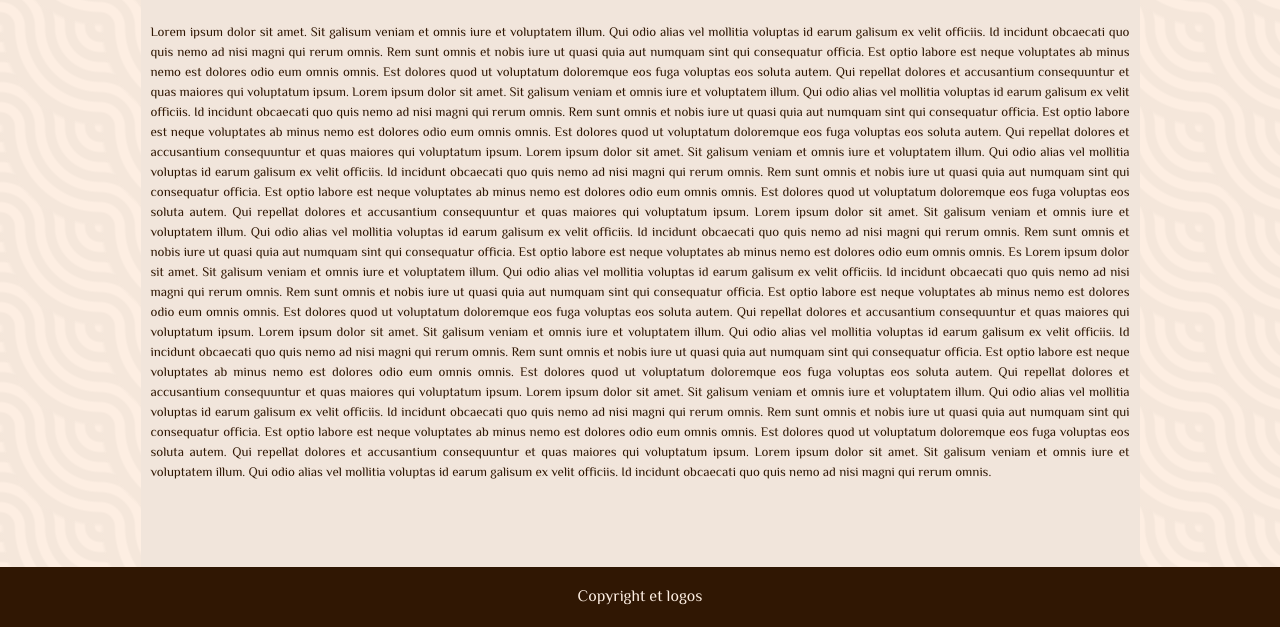
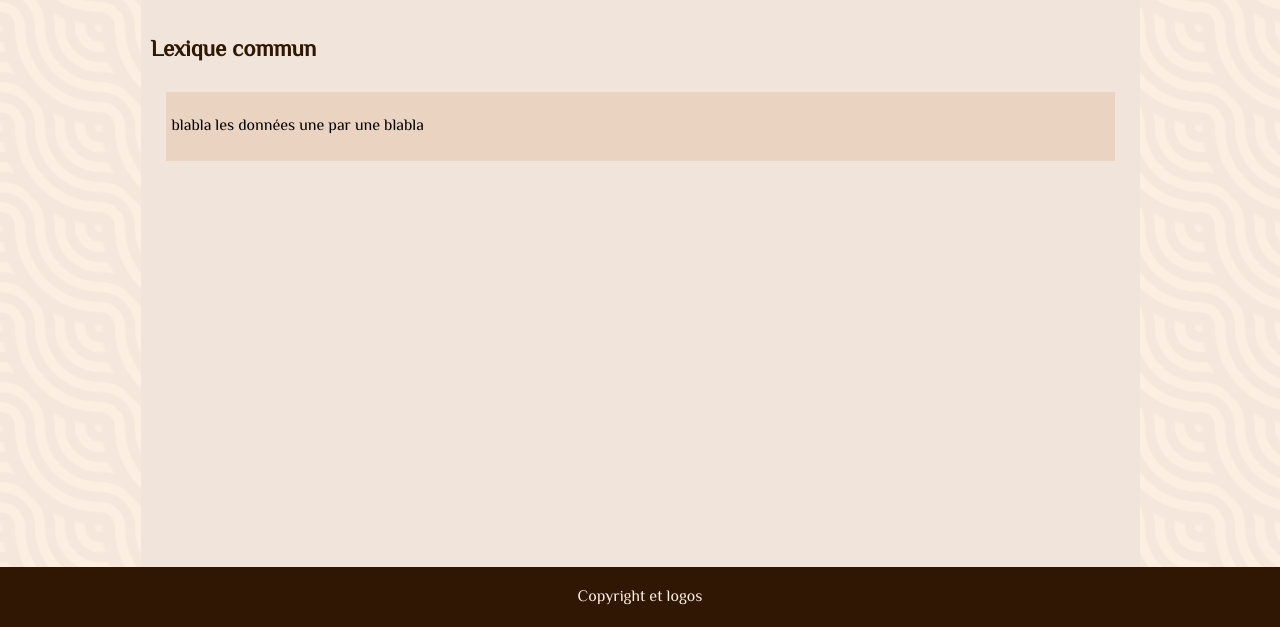
Before and after one commit to Jerem-dY/Makki, a PHP site: page /Saft/html/themtq1.html in a window 1280 px wide. Shown: the part 173-800 px from the top of the page. Run offline with PHP 8.4, Linux system fonts and the light colour scheme.

Commit message:
changement bloc thematique + pages

```diff
--- a/html/accueil.html
+++ b/html/accueil.html
@@ -59,7 +59,7 @@
 
         <div class="content">
 
-            <p class="textetitre">Titre de partie</p>
+            <p class="textetitre">Présentation du projet</p>
             <p class="texte">Lorem ipsum dolor sit amet. Sit galisum veniam et omnis iure et voluptatem illum. Qui odio alias vel mollitia voluptas id earum galisum ex velit officiis. Id incidunt obcaecati quo quis nemo ad nisi magni qui rerum omnis.
 
                 Rem sunt omnis et nobis iure ut quasi quia aut numquam sint qui consequatur officia. Est optio labore est neque voluptates ab minus nemo est dolores odio eum omnis omnis.
@@ -83,7 +83,7 @@
 
                 Rem sunt omnis et nobis iure ut quasi quia aut numquam sint qui consequatur officia. Est optio labore est neque voluptates ab minus nemo est dolores odio eum omnis omnis.
             </p>
-            <p class="textetitre">Titre de partie</p>
+            <p class="textetitre">Remerciements contribution</p>
             <p class="texte">Est dolores quod ut voluptatum doloremque eos fuga voluptas eos soluta autem. Qui repellat dolores et accusantium consequuntur et quas maiores qui voluptatum ipsum.
                 Lorem ipsum dolor sit amet. Sit galisum veniam et omnis iure et voluptatem illum. Qui odio alias vel mollitia voluptas id earum galisum ex velit officiis. Id incidunt obcaecati quo quis nemo ad nisi magni qui rerum omnis.
 
--- a/html/style.css
+++ b/html/style.css
@@ -51,16 +51,16 @@ html, body {
     vertical-align:middle;
     color: #301703;
     text-align: justify;
-    font-size:13px;
+    font-size:15px;
 
 }
 
 .textetitre {
 
     vertical-align:middle;
-    color: #191970;
+    color: #301703;
     text-align: justify;
-    font-size:20px;
+    font-size:23px;
     font-weight: bold;
 
 }
@@ -76,6 +76,8 @@ html, body {
 
 .logo {
 
+  display: flex;
+	justify-content: center;
 	width: 110px;
 	height: 110px;
   margin-left: 20px;
@@ -252,7 +254,8 @@ footer {
     padding: 6px;
     border-width: 1px;
     border-style:solid;
-    border-color: #301703;
+    border-color: #7d3c08;
+
 
 }
 
@@ -383,3 +386,11 @@ input:placeholder-shown {
   @include animation(slide 1s);
   display: block;
 }
+
+.thematiqueseule {
+
+  margin: 15px;
+  padding: 6px;
+  background-color: #ead4c1;
+
+}
--- a/html/themtq1.html
+++ b/html/themtq1.html
@@ -62,42 +62,11 @@
 
         <div class="content">
 
-            <p class="texte">Lorem ipsum dolor sit amet. Sit galisum veniam et omnis iure et voluptatem illum. Qui odio alias vel mollitia voluptas id earum galisum ex velit officiis. Id incidunt obcaecati quo quis nemo ad nisi magni qui rerum omnis.
+            <p class="textetitre">Lexique commun</p>
 
-                Rem sunt omnis et nobis iure ut quasi quia aut numquam sint qui consequatur officia. Est optio labore est neque voluptates ab minus nemo est dolores odio eum omnis omnis.
-
-                Est dolores quod ut voluptatum doloremque eos fuga voluptas eos soluta autem. Qui repellat dolores et accusantium consequuntur et quas maiores qui voluptatum ipsum.
-                Lorem ipsum dolor sit amet. Sit galisum veniam et omnis iure et voluptatem illum. Qui odio alias vel mollitia voluptas id earum galisum ex velit officiis. Id incidunt obcaecati quo quis nemo ad nisi magni qui rerum omnis.
-
-                Rem sunt omnis et nobis iure ut quasi quia aut numquam sint qui consequatur officia. Est optio labore est neque voluptates ab minus nemo est dolores odio eum omnis omnis.
-
-                Est dolores quod ut voluptatum doloremque eos fuga voluptas eos soluta autem. Qui repellat dolores et accusantium consequuntur et quas maiores qui voluptatum ipsum.
-                Lorem ipsum dolor sit amet. Sit galisum veniam et omnis iure et voluptatem illum. Qui odio alias vel mollitia voluptas id earum galisum ex velit officiis. Id incidunt obcaecati quo quis nemo ad nisi magni qui rerum omnis.
-
-                Rem sunt omnis et nobis iure ut quasi quia aut numquam sint qui consequatur officia. Est optio labore est neque voluptates ab minus nemo est dolores odio eum omnis omnis.
-
-                Est dolores quod ut voluptatum doloremque eos fuga voluptas eos soluta autem. Qui repellat dolores et accusantium consequuntur et quas maiores qui voluptatum ipsum.
-                Lorem ipsum dolor sit amet. Sit galisum veniam et omnis iure et voluptatem illum. Qui odio alias vel mollitia voluptas id earum galisum ex velit officiis. Id incidunt obcaecati quo quis nemo ad nisi magni qui rerum omnis.
-
-                Rem sunt omnis et nobis iure ut quasi quia aut numquam sint qui consequatur officia. Est optio labore est neque voluptates ab minus nemo est dolores odio eum omnis omnis.
-
-                Es Lorem ipsum dolor sit amet. Sit galisum veniam et omnis iure et voluptatem illum. Qui odio alias vel mollitia voluptas id earum galisum ex velit officiis. Id incidunt obcaecati quo quis nemo ad nisi magni qui rerum omnis.
-
-                Rem sunt omnis et nobis iure ut quasi quia aut numquam sint qui consequatur officia. Est optio labore est neque voluptates ab minus nemo est dolores odio eum omnis omnis.
-
-                Est dolores quod ut voluptatum doloremque eos fuga voluptas eos soluta autem. Qui repellat dolores et accusantium consequuntur et quas maiores qui voluptatum ipsum.
-                Lorem ipsum dolor sit amet. Sit galisum veniam et omnis iure et voluptatem illum. Qui odio alias vel mollitia voluptas id earum galisum ex velit officiis. Id incidunt obcaecati quo quis nemo ad nisi magni qui rerum omnis.
-
-                Rem sunt omnis et nobis iure ut quasi quia aut numquam sint qui consequatur officia. Est optio labore est neque voluptates ab minus nemo est dolores odio eum omnis omnis.
-
-                Est dolores quod ut voluptatum doloremque eos fuga voluptas eos soluta autem. Qui repellat dolores et accusantium consequuntur et quas maiores qui voluptatum ipsum.
-                Lorem ipsum dolor sit amet. Sit galisum veniam et omnis iure et voluptatem illum. Qui odio alias vel mollitia voluptas id earum galisum ex velit officiis. Id incidunt obcaecati quo quis nemo ad nisi magni qui rerum omnis.
-
-                Rem sunt omnis et nobis iure ut quasi quia aut numquam sint qui consequatur officia. Est optio labore est neque voluptates ab minus nemo est dolores odio eum omnis omnis.
-
-                Est dolores quod ut voluptatum doloremque eos fuga voluptas eos soluta autem. Qui repellat dolores et accusantium consequuntur et quas maiores qui voluptatum ipsum.
-                Lorem ipsum dolor sit amet. Sit galisum veniam et omnis iure et voluptatem illum. Qui odio alias vel mollitia voluptas id earum galisum ex velit officiis. Id incidunt obcaecati quo quis nemo ad nisi magni qui rerum omnis.
-            </p>
+            <div class="thematiqueseule">
+                <p>blabla les données une par une blabla</p>
+            </div>
 
         </div>
 
```
Also changed, not shown: html/thematiques.html (+44 -24 lines), html/themtq2.html (+4 -35 lines), html/themtq3.html (+4 -35 lines), html/images/logo3.png, html/images/logo4.png (added).
